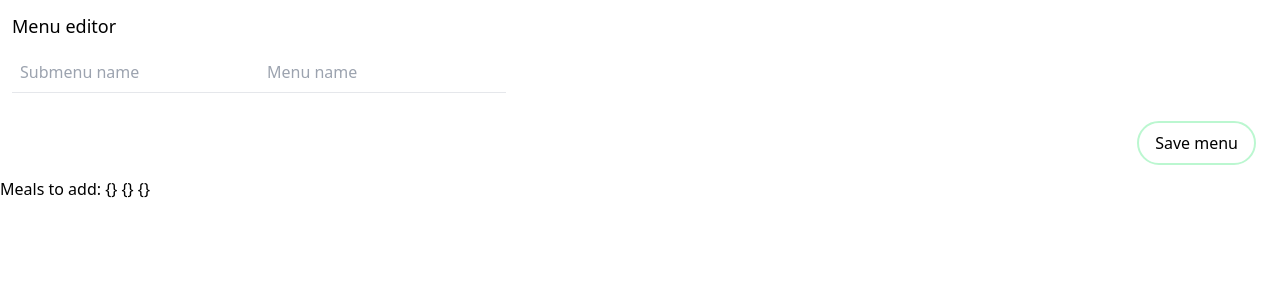
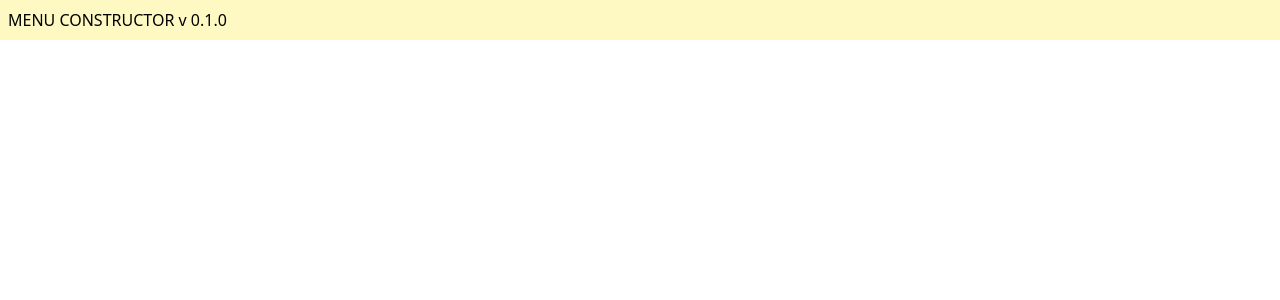
Before and after one commit to leafes/restaraunt_menu_builder, a Vue app: page /menu in a window 1280 px wide. Shown: the top 300 px of the page. Built offline with nearby package versions, Linux system fonts and the light colour scheme.

Commit message:
restructure for vue-router

```diff
--- a/src/App.vue
+++ b/src/App.vue
@@ -1,152 +1,3 @@
 <template>
-  <div class="m-3 text-lg">
-    <p>Menu editor</p>
-  </div>
-
-  <div class="m-3">
-    <div>
-      <input
-        type="text"
-        class="border-b p-2 mb-4 focus:border-slate-800 outline-none"
-        placeholder="Submenu name"
-        v-model="newSubmenuName"
-        @keydown.enter="addSubMenu()"
-      />
-      <input
-        type="text"
-        class="border-b p-2 mb-4 focus:border-slate-800 outline-none"
-        placeholder="Menu name"
-        v-model="menuName"
-        >
-    </div>
-    <div
-      class="shadow-md p-2 mb-2"
-      v-for="submenu in subMenus"
-      :key="submenu.name"
-    >
-      {{ submenu.name }}
-      <div
-        class="p-2 flex mb-2 bg-slate-50"
-        v-for="meal in submenu.meals"
-        :key="meal.name"
-      >
-        {{ meal.name }} | ${{ meal.price }}
-      </div>
-      <div class="p-2 flex opacity-50 hover:opacity-100 group-focus:opacity-100">
-        <input
-          type="text"
-          placeholder="Meal name"
-          class="border-b focus:border-slate-800 outline-none"
-          v-model="newMealNames[submenu.name]"
-        />
-        <input
-          type="number"
-          placeholder="Price"
-          class="ml-2 border-b focus:border-slate-800 outline-none w-16"
-          v-model="newMealPrices[submenu.name]"
-        />
-        <button @click="addMeal(submenu.name)">
-          <svg
-            xmlns="http://www.w3.org/2000/svg"
-            fill="none"
-            viewBox="0 0 24 24"
-            stroke-width="1.5"
-            stroke="currentColor"
-            class="w-6 h-6"
-          >
-            <path
-              stroke-linecap="round"
-              stroke-linejoin="round"
-              d="M12 6v12m6-6H6"
-            />
-          </svg>
-        </button>
-      </div>
-    </div>
-    <div class="m-3 text-right">
-      <button
-        class="p-2 pl-4 pr-4 rounded-full border-green-200 border-2 active:bg-slate-100"
-        @click="saveNewMenu"
-      >
-        Save menu
-      </button>
-    </div>
-  </div>
-  Meals to add:
-  {{ newMealNames }}
-  {{ newMealPrices }}
-  {{ testData }}
+  <div class="bg-yellow-100 p-2">MENU CONSTRUCTOR v 0.1.0</div>
 </template>
-<script>
-export default {
-  data() {
-    return {
-      menuName: "",
-      menuId: 0,
-      newSubmenuName: "",
-      testData: {},
-      newMealNames: {},
-      newMealPrices: {},
-      subMenus: [],
-    };
-  },
-  methods: {
-    addMeal(submenuName) {
-      if (!this.newMealNames[submenuName] || !this.newMealPrices[submenuName]) return;
-      const submenuToChange = this.subMenus.find((submenu) => submenu.name === submenuName);
-      submenuToChange.meals.push({ name: this.newMealNames[submenuName], price: Number(this.newMealPrices[submenuName]) });
-      this.newMealNames[submenuName] = '';
-      this.newMealPrices[submenuName] = '';
-    },
-    addSubMenu() {
-      const newSubMenu = { name: this.newSubmenuName, id: this.subMenus.length, meals:[]}
-      this.subMenus.push(newSubMenu);
-      this.newSubmenuName = '';
-    },
-    async saveNewMenu() {
-      const postToDB = async (obj, path) => {
-        const newBody = JSON.stringify(obj);
-        const response = await fetch(`http://localhost:8000/api/v1/${path}`, {
-          method: 'POST',
-          headers: {
-            'Accept': 'application/json',
-            'Content-type': 'application/json'
-          },
-          body: newBody,
-        });
-
-        return await response.json();
-      };
-
-      const createMenuData = await postToDB(
-        { title: this.menuName, description: 'bibaboba' },
-        'menus/'
-      );
-      const pathForThisMenu = `menus/${createMenuData.id}/submenus/`;
-
-      this.subMenus.forEach(async (submenu) => {
-        const submenuData = await postToDB({ title: submenu.name, description: 'add meals iter 2' },
-          pathForThisMenu
-        );
-        const pathForThisSubMenu = `${pathForThisMenu}${submenuData.id}/dishes/`;
-
-        submenu.meals.forEach(async (meal) => await postToDB({ title: meal.name, price: meal.price, description: 'bum' },
-            pathForThisSubMenu)
-          );
-
-      });
-
-    }
-  },
-  // created() {
-  //   const getMenu = async () => {
-  //     const f = await fetch("http://localhost:8000/api/v1/menus");
-  //     const result = await f.json();
-  //     this.testData = result;
-  //     return result;
-  //   };
-  //
-  //   getMenu();
-  // },
-};
-</script>
--- a/src/router/index.js
+++ b/src/router/index.js
@@ -1,7 +1,8 @@
 import { createRouter, createWebHistory } from "vue-router";
-import Editor from '../views/Editor.vue';
+import Edit from '../views/Edit.vue';
 import Home from '../views/Home.vue';
-import ViewMenu from '../views/ViewMenu.vue';
+import Menu from '../views/Menu.vue';
+import Create from '../views/Create.vue'
 
 const routes = [
   {
@@ -10,20 +11,25 @@ const routes = [
     component: Home
   },
   {
-    path: '/editor',
+    path: '/edit',
     name: 'Editor',
-    component: Editor
+    component: Edit
   },
   {
     path: '/menu',
     name: 'ViewMenu',
-    component: ViewMenu
-  }
-]
+    component: Menu
+  },
+  {
+    path: '/create',
+    name: 'Create',
+    component: Create
+  },
+];
 
 const router = createRouter({
-  history: createWebHistory(process.env.BASE_URL),
-  routes
+  history: createWebHistory(import.meta.env.BASE_URL),
+  routes,
 });
 
 export default router;
--- a/src/views/Editor.vue
+++ b/src/views/Create.vue
@@ -150,3 +150,4 @@ export default {
   // },
 };
 </script>
+>
--- /dev/null
+++ b/src/views/Edit.vue
@@ -0,0 +1,3 @@
+<template>
+  Here we can edit menu in the future
+</template>
--- a/src/views/Home.vue
+++ b/src/views/Home.vue
@@ -0,0 +1,7 @@
+<template>
+That's a start page<br />
+Welcome to the menu editor!
+<router-link to="/create">Create</router-link> |
+<router-link to="/menu">View menu</router-link> |
+<router-link to="/edit">Edit menu</router-link>
+</template>
--- /dev/null
+++ b/src/views/Menu.vue
@@ -0,0 +1,3 @@
+<template>
+  Here we can view the menu in the future
+</template>
```
Also changed, not shown: src/main.js (+6 -1 lines), src/views/ViewMenu.vue (deleted).
